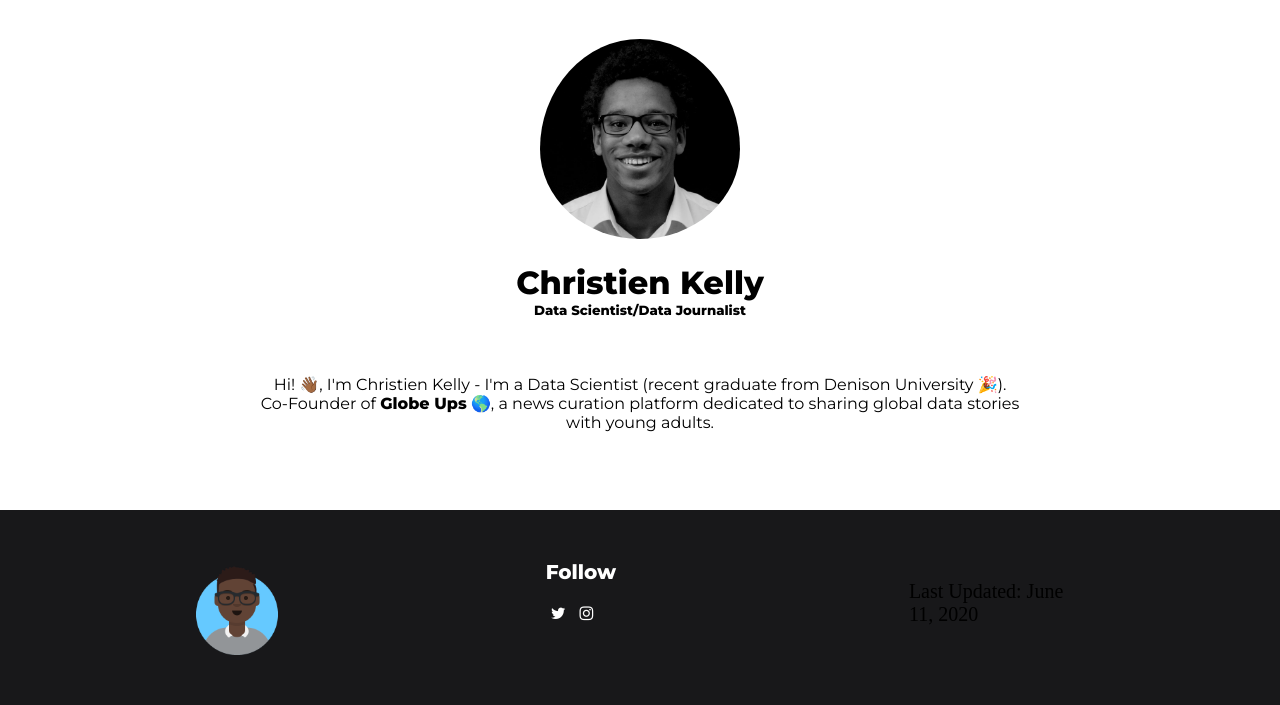
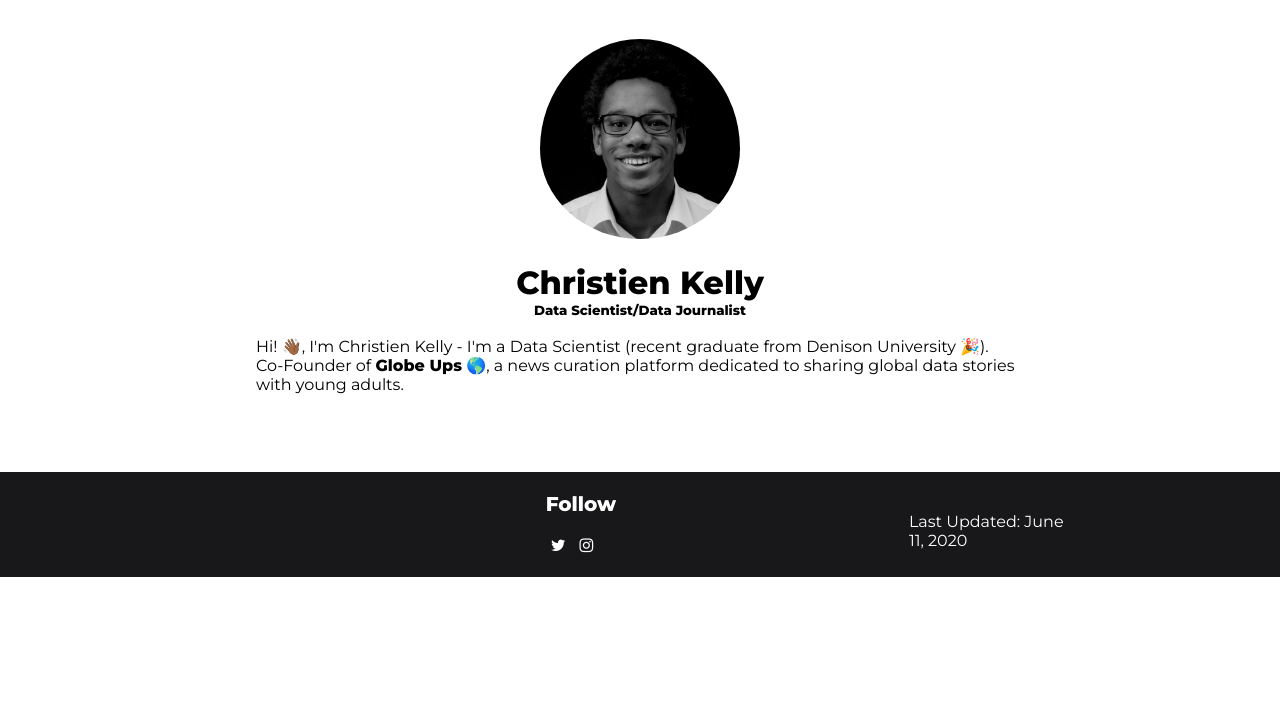
Before and after one commit to kelly-c1/personal-site, a PHP site: page / in a window 1280 px wide. Shown: the part 145-850 px from the top of the page. After the commit the page ends 722 px from the top, so only its background shows below. Run offline with PHP 8.4, Linux system fonts and the light colour scheme.

Commit message:
small changes to site

```diff
--- a/web/css/style.css
+++ b/web/css/style.css
@@ -87,10 +87,6 @@ a:hover{
 	padding-right: 5px;
 }
 
-.filters li button {
-
-}
-
 .project {
 	width: 100%;
 	padding-right: 20px;
@@ -111,6 +107,10 @@ a:hover{
 	margin-top: 5%;
 	color: black;
 	font-family: 'Montserrat';
+}
+
+.box_profile p {
+	text-align: left;
 }
 
 .box_profile img {
--- a/web/footer.html.php
+++ b/web/footer.html.php
@@ -9,11 +9,11 @@
 	<div class = "footer">
 		<div class="inner_footer">
 			<div class="logo_container">
-				<img src="photos/logo.png">
+				<!--<img src="photos/logo.png">-->
 			</div>
 			<div class="footer_third">
 				<h1> </h1>
-				<li>Last Updated: June 11, 2020</li>
+				<li><a>Last Updated: June 11, 2020</a></li>
 			</div>
 			<div class="footer_third">
 				<h1> </h1>
--- a/web/footer/css/style.css
+++ b/web/footer/css/style.css
@@ -9,7 +9,7 @@
 	width: 100vw;
 	display: block;
 	overflow: hidden;
-	padding: 50px 0;
+	padding: 20px 0;
 	box-sizing: border-box;
 	background-color: #18181a;
 	bottom: 0;
--- a/web/head.html.php
+++ b/web/head.html.php
@@ -37,7 +37,7 @@
 			<a href="ChristienKelly–Resume.pdf" download><li>Resume</li></a>
 			<!-- <a href="about.html"><li>About</li></a> -->
 			<!-- dash here? -->
-			<a href="https://www.linkedin.com/in/christien-k-770080107/"><li><i class="fa fa-linkedin icon-large"></i><i class="fa fa-github icon-large"></i><i class="fa fa-envelope icon-large"></i></li></a>
+			<a href="https://www.linkedin.com/in/christien-k-770080107/"><li><i class="fa fa-linkedin icon-large"></i><i class="fa fa-github icon-2x"></i><i class="fa fa-envelope icon-large"></i></li></a>
 		</ul>
 	</div>
 </div>
--- a/web/index.php
+++ b/web/index.php
@@ -30,7 +30,7 @@
 		<!--Photo-->
 		<h1>Christien Kelly</h1>
 		<h5>Data Scientist/Data Journalist</h5>
-		<br><br><br>
+		<br>
 		<p id="bio">Hi! 👋🏾, I'm Christien Kelly - I'm a Data Scientist (recent graduate from Denison University 🎉).<br>
 		Co-Founder of <b>Globe Ups</b> 🌎, a news curation platform dedicated to sharing global data stories with young adults.</p>
 		<br>
```
